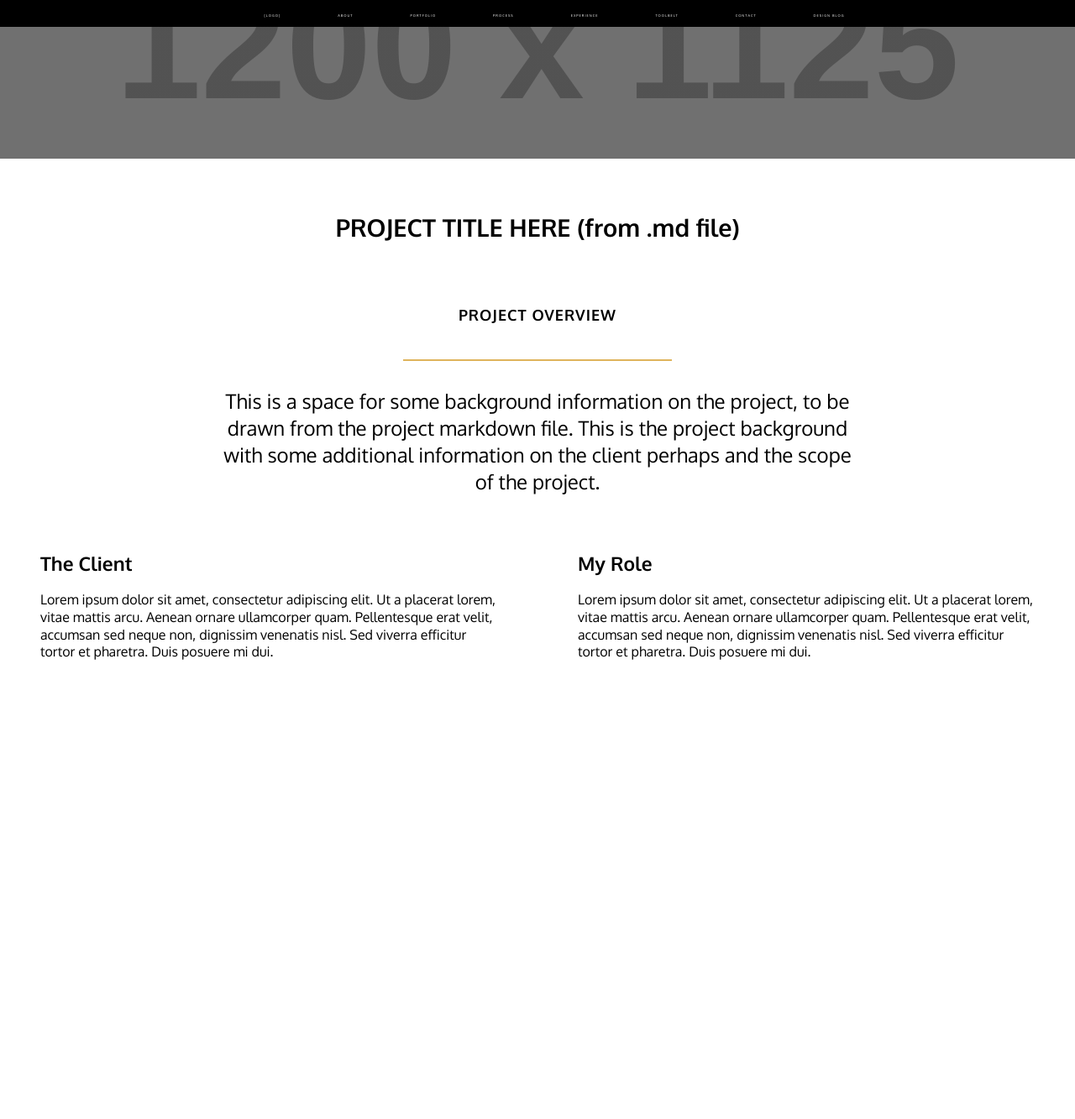
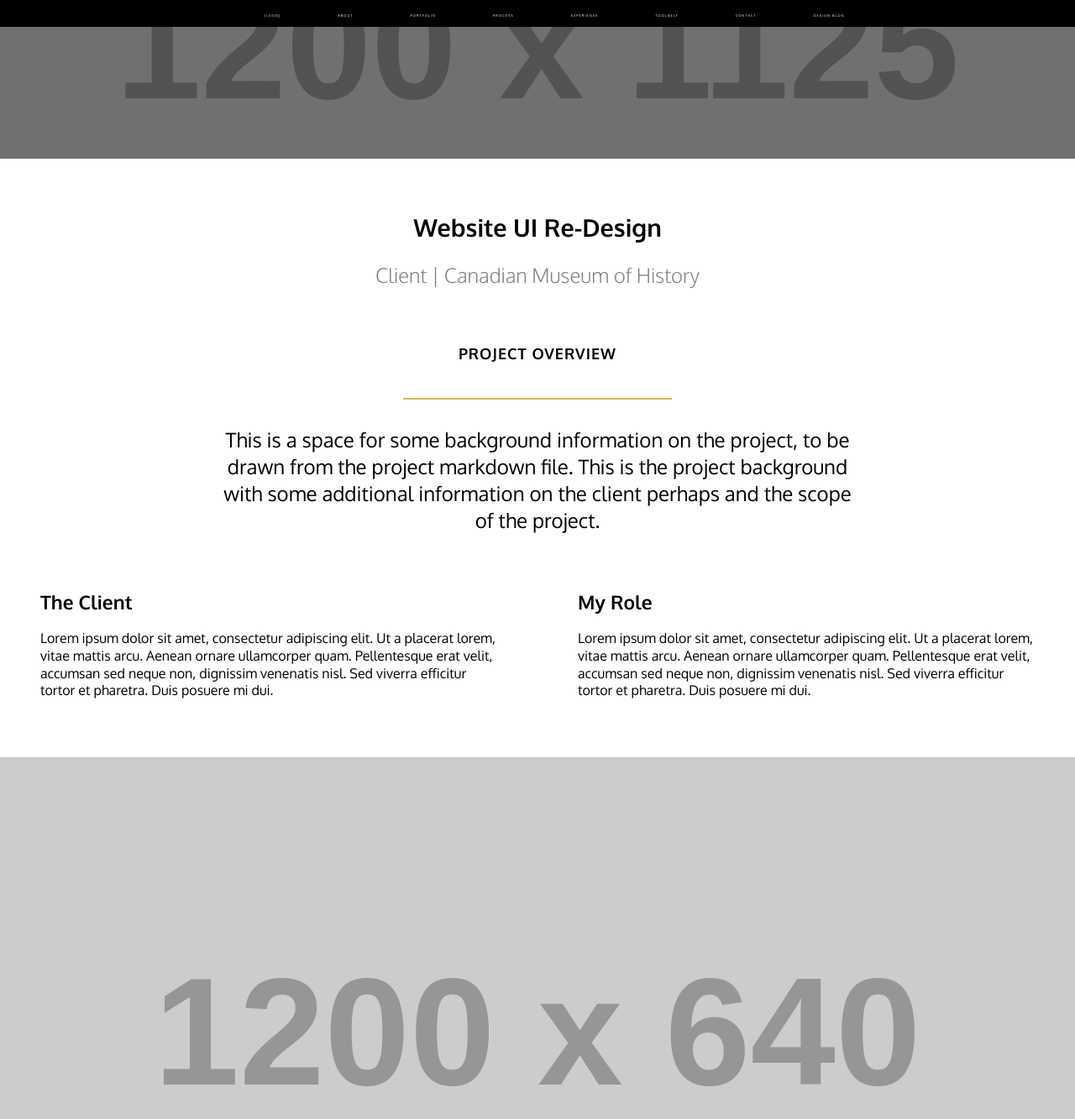
Before and after one commit to vivkay/portfolio-new, a Jekyll site: the page built from project6.html, in a window 1280 px wide and 1400 px high, scrolled down 531 px. Shown: the top 1333 px of the window at 84% size. Built offline with Jekyll 4.4.1, drawn with Linux system fonts in a browser that asks for light colours; Markdown is read by kramdown in place of the engine named in the settings; before the commit the page ends 1387 px from its top, so only the background shows below that; some of the changed text lies outside the part shown.

Commit message:
creates portfolio page (item 6)

```diff
--- a/_layouts/case-study.html
+++ b/_layouts/case-study.html
@@ -3,9 +3,11 @@
 ---
 
 
-        <section>
 
-            <h1 class="project-title">PROJECT TITLE HERE (from .md file)</h1>
+
+<h1 class="project-title">Website UI Re-Design</h1>
+<h3 class="centered client-name">Client | Canadian Museum of History</h3>
+
 <h2 class="section-header">Project Overview</h2>
 <p class="body-ctr">This is a space for some background information on the project, to be drawn from the project markdown file. This is the project background with some additional information on the client perhaps and the scope of the project.</p>
 
@@ -19,4 +21,42 @@
         <p class="2-column">Lorem ipsum dolor sit amet, consectetur adipiscing elit. Ut a placerat lorem, vitae mattis arcu. Aenean ornare ullamcorper quam. Pellentesque erat velit, accumsan sed neque non, dignissim venenatis nisl. Sed viverra efficitur tortor et pharetra. Duis posuere mi dui.</p>
     </div>
 
-            </section>
+    <img class="w100" src="http://placehold.it/1200x640" alt="" class="centered">
+</div>
+
+<div class="island push-2">
+    <h2 class="section-header">Design Challenge</h2>
+    <p class="body-ctr">This is a space for some background information on the project, to be drawn from the project markdown file. This is the project background with some additional information on the client perhaps and the scope of the project.</p>
+    <p class="body-ctr">This is a space for some background information on the project, to be drawn from the project markdown file. This is the project background with some additional information on the client perhaps and the scope of the project and some extra words.</p>
+    </div>
+
+<div class="grid">
+    <div class="unit unit-xs-1 unit-s-1 unit-m-1-2 unit-l-1-2">
+        <img class="w100" src="http://placehold.it/480x480" alt="">
+    </div>
+        <div class="unit unit-xs-1 unit-s-1 unit-m-1-2 unit-l-1-2">
+        <img class="w100" src="http://placehold.it/480x480" alt="">
+    </div>
+</div>
+
+<div class="island push-2">
+    <h2 class="section-header">Project Outcomes</h2>
+    <p class="body-ctr">This is a space for some background information on the project, to be drawn from the project markdown file. This is the project background with some additional information on the client perhaps and the scope of the project.</p>
+    <p class="body-ctr">This is a space for some background information on the project, to be drawn from the project markdown file. This is the project background with some additional information on the client perhaps and the scope of the project and some extra words.</p>
+    </div>
+
+
+<div class="grid">
+    <div class="unit unit-xs-1 unit-s-1 unit-m-1-2 unit-l-1-2">
+            <a class="breadcrumb-back" href="{{site.baseurl}}/{{index.html #portfolio}}">
+                <p class="hint-crumb">Back</p>
+                <p class="name-crumb">Portfolio Overview</p>
+            </a>
+    </div>
+        <div class="unit unit-xs-1 unit-s-1 unit-m-1-2 unit-l-1-2">
+        <a class="breadcrumb-fwd" href="{{site.baseurl}}/{{project2.html}}">
+            <p class="hint-crumb">Next</p>
+            <p class="name-crumb">Project 2 Name</p>
+            </a>
+    </div>
+</div>
--- a/css/main.css
+++ b/css/main.css
@@ -29,6 +29,10 @@
 h1, h2, h3, h4, h5, h6 {
     font-family: 'Oxygen', sans-serif;
     margin: 0 0 1.3rem;
+}
+
+a {
+    text-decoration: none;
 }
 
 .hero-title {
@@ -424,6 +428,59 @@
     margin-top: 2em;
 }
 
+.breadcrumb-back {
+    width: 100%;
+    background-color: red;
+    color: white;
+    height: 6rem;
+    padding: 1rem;
+    display: block;
+    text-align: left;
+    padding-left: 20%;
+    padding-top: 1.5rem;
+}
+
+.breadcrumb-back:hover {
+    background-color: #E60000;
+}
+
+.breadcrumb-back:active{
+    background-color: #CC0000;
+}
+
+.breadcrumb-fwd {
+    width: 100%;
+    background-color: gold;
+    color: black;
+    height: 6rem;
+    display: block;
+    float: right;
+    text-align: right;
+    padding-right: 20%;
+    padding-top: 1.5rem;
+}
+
+.hint-crumb {
+    font-size: 1rem;
+    padding-bottom: 0;
+    margin-bottom: 0;
+}
+
+.name-crumb {
+    font-size: 1.25rem;
+    padding-top: 0;
+}
+
+.client-name {
+    color: grey;
+    font-weight: lighter;
+    font-size: 1.5rem;
+}
+
+.w100 {
+    width: 100%;
+}
+
 @media only screen and (min-width: 25em) {
 
     .hero-title {
```
Lines whose indentation alone changed are shown as unchanged.
